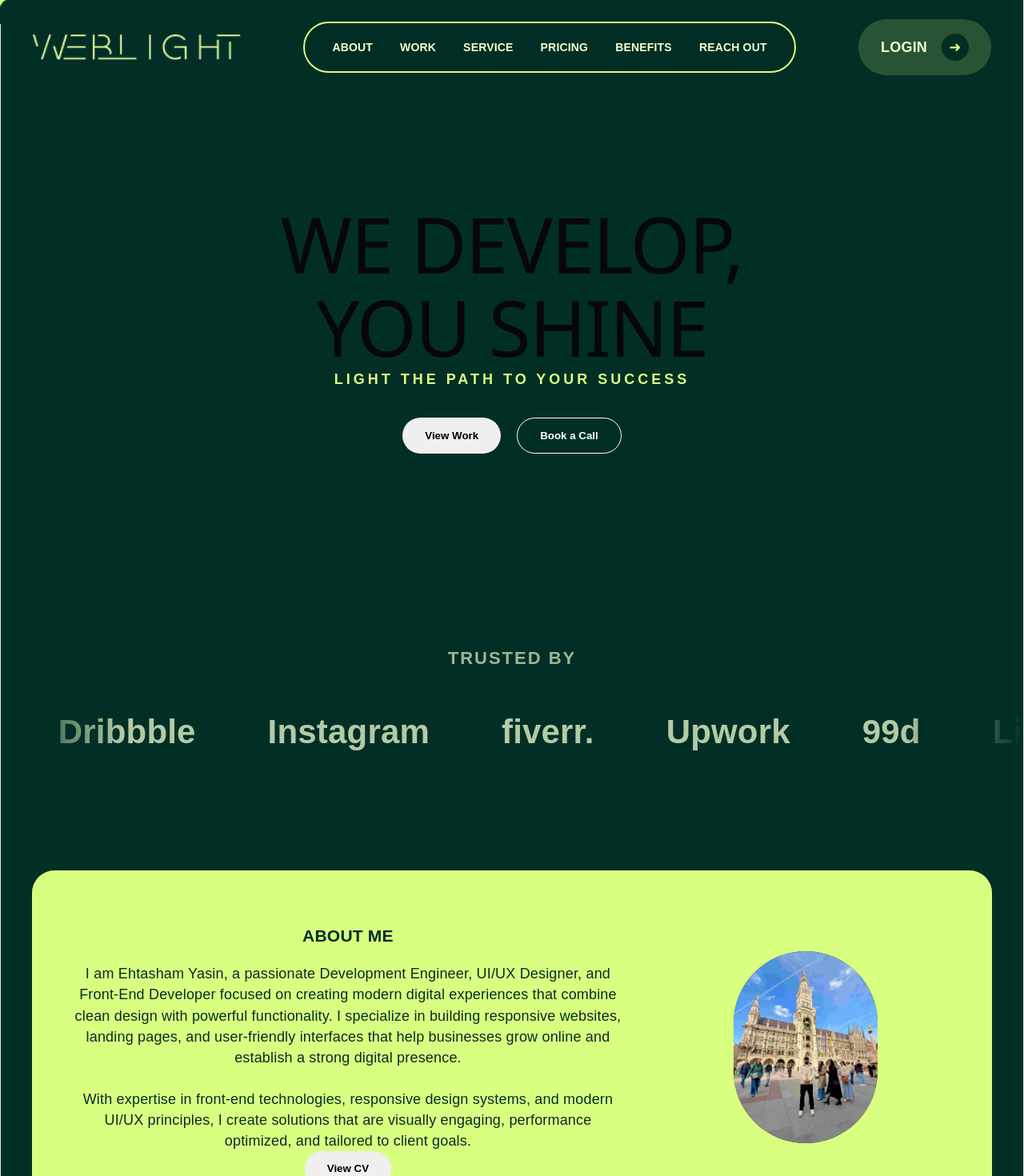
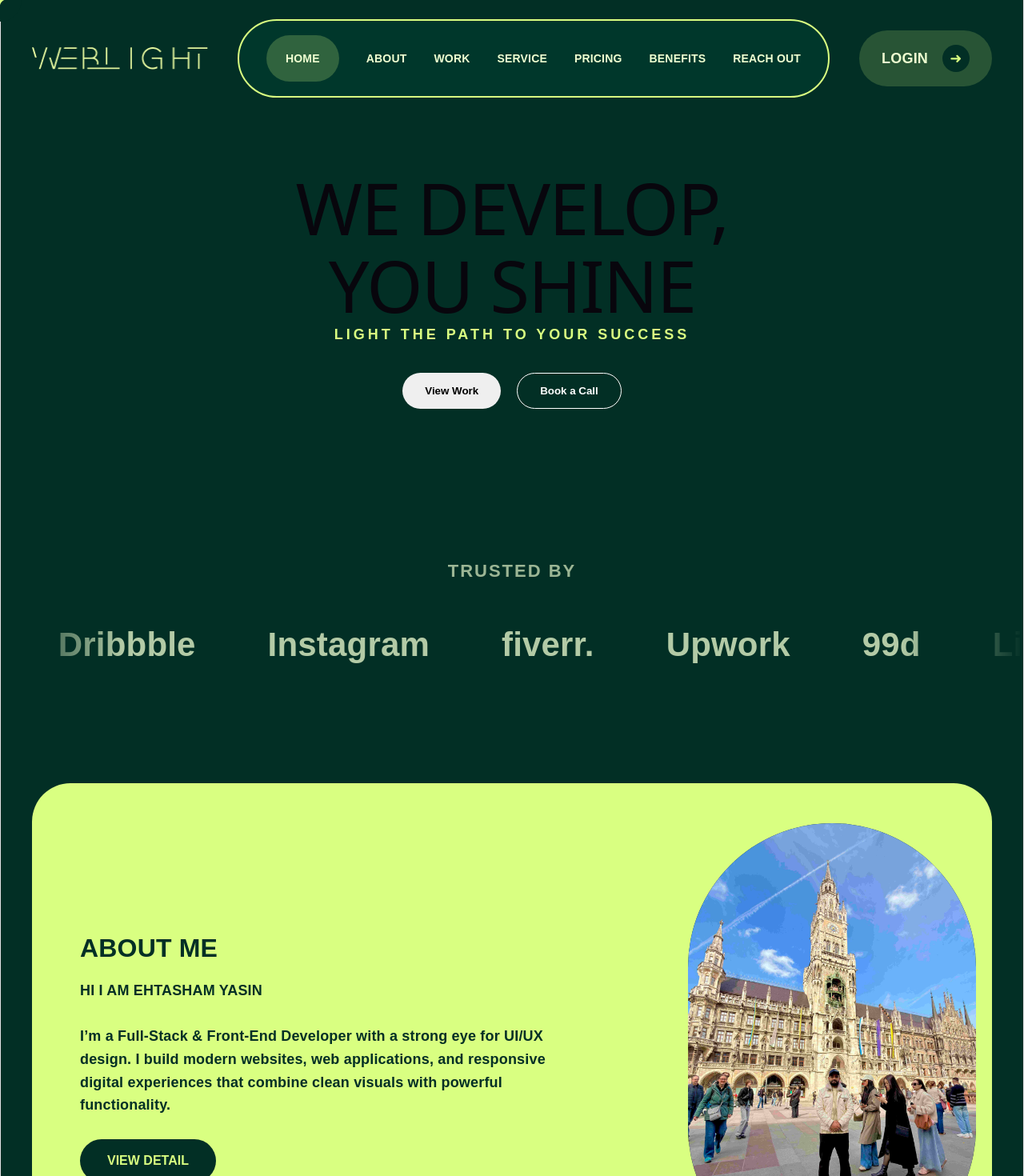
Before and after one commit to Ehtasham-Yasin/weblight-app, a React (Vite) app: page / in a window 1280 px wide. Shown: the top 1470 px of the page at 80% size. Built offline with nearby package versions, Linux system fonts and the light colour scheme.

Commit message:
make update in about section, add animation in nav

```diff
--- a/src/App.css
+++ b/src/App.css
@@ -1,3 +1,11 @@
+html {
+  scroll-behavior: smooth;
+}
+
+section {
+  scroll-margin-top: 120px;
+}
+
 * {
   box-sizing: border-box;
 }
@@ -12,8 +20,29 @@ body,
   background: #022f25;
 }
 
+.custom-cursor {
+  position: fixed;
+  top: 0;
+  left: 0;
+  width: 54px;
+  height: 54px;
+  background: #022f25;
+  color: #d9ff81;
+  border-radius: 50%;
+  display: grid;
+  place-items: center;
+  pointer-events: none;
+  z-index: 99999;
+  transform: translate(-50%, -50%);
+  font-size: 24px;
+}
+
 body {
   font-family: Arial, sans-serif;
+}
+
+.page {
+  padding-top: 1px;
 }
 
 .page {
@@ -25,35 +54,38 @@ body {
 }
 
 /* HEADER */
-.navbar {
-  position: sticky;
+.headerWrap {
+  position: fixed;
   top: 24px;
-  z-index: 1000;
-  width: min(100% - 80px, 1400px);
-  margin: 0 auto;
+  left: 50%;
+  transform: translateX(-50%);
+
+  width: min(calc(100% - 80px), 1400px);
+
   display: flex;
   align-items: center;
   justify-content: space-between;
+
+  z-index: 1000;
+}
+
+.navbar {
+  flex: 1;
+  display: flex;
+  justify-content: center;
 }
 
 .brandLogo {
-  width: 260px;
+  width: 220px;
   height: auto;
   object-fit: contain;
-  flex-shrink: 0;
 }
 
 .navPill {
-  height: 64px;
-  padding: 0 34px;
+  background: #00372b;
   border: 2px solid #d9ff81;
   border-radius: 999px;
-  display: flex;
-  align-items: center;
-  justify-content: center;
-  gap: 34px;
-  background: rgba(2, 47, 37, 0.78);
-  backdrop-filter: blur(14px);
+  padding: 18px 34px;
 }
 
 .desktopLinks {
@@ -62,7 +94,14 @@ body {
   gap: 34px;
 }
 
-.desktopLinks a,
+.desktopLinks a.activeNav {
+  background: rgba(217, 255, 129, 0.22);
+  color: #efffd1;
+  padding: 16px 24px;
+  border-radius: 999px;
+  transition: all 0.3s ease;
+}
+
 .navPill a {
   color: #efffd1;
   text-decoration: none;
@@ -228,19 +267,67 @@ button {
 .about {
   background: #d9ff81;
   color: #022f25;
-  padding: 48px;
+
+  padding: 50px 60px;
+
   display: grid;
-  grid-template-columns: 1.5fr 0.8fr;
+  grid-template-columns: 58% 42%;
+
   gap: 40px;
   align-items: center;
+
+  border-radius: 48px;
+}
+
+.aboutText {
+  text-align: left;
+  max-width: 760px;
+}
+
+.aboutText h3 {
+  font-size: 32px;
+  font-weight: 900;
+  margin-bottom: 26px;
+}
+
+.aboutHello {
+  font-size: 22px;
+  font-weight: 800;
+  margin-bottom: 22px;
+}
+
+.aboutText p {
+  font-size: 18px;
+  line-height: 1.6;
+  font-weight: 700;
+  margin-bottom: 28px;
+}
+
+.aboutText button {
+  background: #022f25;
+  color: #d9ff81;
+
+  border: none;
+  border-radius: 999px;
+
+  padding: 18px 34px;
+
+  font-size: 16px;
+  font-weight: 800;
+
+  cursor: pointer;
 }
 
 .profile {
-  width: 180px;
-  height: 240px;
-  border-radius: 140px;
+  width: 360px;
+  height: 560px;
+
+  border-radius: 220px;
+
   overflow: hidden;
-  margin: auto;
+
+  justify-self: end;
+
   background: #022f25;
 }
 
@@ -254,6 +341,33 @@ button {
   width: min(100% - 32px, 1200px);
   margin: 60px auto;
   text-align: center;
+}
+
+@media (max-width: 900px) {
+  .about {
+    grid-template-columns: 1fr;
+    padding: 40px 28px;
+    text-align: center;
+  }
+
+  .about,
+  .contact {
+    grid-template-columns: 1fr;
+  }
+
+  .aboutText {
+    text-align: center;
+  }
+
+  .profile {
+    width: 240px;
+    height: 330px;
+    margin: 0 auto;
+  }
+
+  .aboutText p {
+    font-size: 18px;
+  }
 }
 
 .workGrid,
@@ -927,62 +1041,28 @@ button {
 
 /* MOBILE */
 @media (max-width: 900px) {
-  .footerTop {
-    grid-template-columns: 1fr;
-    padding: 35px 28px;
+  .headerWrap {
+    width: calc(100% - 24px);
+    top: 14px;
+    gap: 12px;
   }
 
-  .footerBottom {
-    padding: 60px 20px;
-  }
-
-  .footerBottom h3 {
-    font-size: 38px;
-  }
-
-  .footerBottom p {
-    font-size: 20px;
-  }
-}
-
-/* CURSOR */
-.custom-cursor {
-  position: fixed;
-  width: 60px;
-  height: 60px;
-  border-radius: 50%;
-  background: #022f25;
-  color: #d9ff81;
-  display: flex;
-  align-items: center;
-  justify-content: center;
-  font-size: 26px;
-  pointer-events: none;
-  transform: translate(-50%, -50%);
-  z-index: 9999;
-  transition: all 0.08s linear;
-}
-
-/* TABLET + MOBILE NAV */
-@media (max-width: 900px) {
   .navbar {
-    width: calc(100% - 24px);
-    top: 14px;
+    flex: 1;
   }
 
   .brandLogo {
-    position: absolute;
-    left: 24px;
-    width: 90px;
+    position: static;
+    width: 95px;
     z-index: 20;
   }
 
   .navPill {
     width: 100%;
     height: 60px;
-    padding: 0 20px 0 130px;
-    justify-content: space-between;
-    border-width: 2px;
+    padding: 0 20px;
+    display: flex;
+    align-items: center;
   }
 
   .desktopLinks,
@@ -993,19 +1073,20 @@ button {
   .menuToggle {
     display: flex;
     align-items: center;
-    gap: 10px;
+    gap: 14px;
     margin-left: auto;
     background: transparent;
     color: #efffd1;
-    font-size: 18px;
-    font-weight: 700;
+    font-size: 24px;
+    font-weight: 800;
     border: none;
     padding: 0;
   }
 
   .hamburger {
-    font-size: 24px;
+    font-size: 30px;
     line-height: 1;
+  }
 }
 
 .mobileMenu {
@@ -1071,11 +1152,6 @@ button {
   justify-content: center;
 }
 
-  .about,
-  .contact {
-    grid-template-columns: 1fr;
-  }
-
 .workGrid,
 .cards,
 .priceGrid,
@@ -1090,18 +1166,16 @@ button {
 textarea {
   grid-column: span 1;
 }
-}
 
 /* MOBILE */
 @media (max-width: 600px) {
   .brandLogo {
-    left: 22px;
-    width: 80px;
+    width: 90px;
   }
 
   .navPill {
     height: 58px;
-    padding-left: 118px;
+    padding: 0 18px;
   }
 
   .menuToggle {
--- a/src/App.jsx
+++ b/src/App.jsx
@@ -1,7 +1,17 @@
-import React from "react";
+import React, { useState } from "react";
 import "./App.css";
 
 export default function App() {
+  const [activeNav, setActiveNav] = useState("home");
+  const sections = [
+    "home",
+    "about",
+    "work",
+    "services",
+    "pricing",
+    "benefits",
+    "contact",
+  ];
   const [menuOpen, setMenuOpen] = React.useState(false);
   const cursorRef = React.useRef(null);
 
@@ -24,16 +34,28 @@ export default function App() {
       <div className="custom-cursor" ref={cursorRef}>
         ✦
       </div>
+      <header className="headerWrap">
+        {/* LOGO */}
+        <img
+          src="/logo.png"
+          alt="Weblight Logo"
+          className="brandLogo"
+        />
+
+        {/* NAV */}
         <nav className="navbar">
-        <img src="/logo.png" alt="Weblight Logo" className="brandLogo" />
-
           <div className="navPill">
-          <button className="menuToggle" onClick={() => setMenuOpen(!menuOpen)}>
+            <button
+              className="menuToggle"
+              onClick={() => setMenuOpen(!menuOpen)}
+            >
               <span>Menu</span>
               <span className="hamburger">☰</span>
             </button>
 
+            {/* MOBILE MENU */}
             <div className={menuOpen ? "mobileMenu active" : "mobileMenu"}>
+              <a href="#home">HOME</a>
               <a href="#about">ABOUT</a>
               <a href="#work">WORK</a>
               <a href="#services">SERVICE</a>
@@ -46,21 +68,35 @@ export default function App() {
               </a>
             </div>
 
+            {/* DESKTOP */}
             <div className="desktopLinks">
-            <a href="#about">ABOUT</a>
-            <a href="#work">WORK</a>
-            <a href="#services">SERVICE</a>
-            <a href="#pricing">PRICING</a>
-            <a href="#benefits">BENEFITS</a>
-            <a href="#contact">REACH OUT</a>
+              {["home", "about", "work", "services", "pricing", "benefits", "contact"].map(
+                (item) => (
+                  <a
+                    key={item}
+                    href={`#${item}`}
+                    className={activeNav === item ? "activeNav" : ""}
+                    onClick={() => setActiveNav(item)}
+                  >
+                    {item === "services"
+                      ? "SERVICE"
+                      : item === "contact"
+                        ? "REACH OUT"
+                        : item.toUpperCase()}
+                  </a>
+                )
+              )}
             </div>
           </div>
+        </nav>
 
+        {/* LOGIN */}
         <a href="#contact" className="loginBtn">
           LOGIN <span>➜</span>
         </a>
-      </nav>
-      <section className="hero">
+      </header>
+
+      <section className="hero" id="home">
         <h1>
           WE DEVELOP,
           <br />
@@ -102,21 +138,15 @@ export default function App() {
       </section>
 
       <section className="about" id="about">
-        <div>
+        <div className="aboutText">
           <h3>ABOUT ME</h3>
 
+          <p className="aboutHello">HI I AM EHTASHAM YASIN</p>
+
           <p>
-            I am Ehtasham Yasin, a passionate Development Engineer, UI/UX
-            Designer, and Front-End Developer focused on creating modern digital
-            experiences that combine clean design with powerful functionality. I
-            specialize in building responsive websites, landing pages, and
-            user-friendly interfaces that help businesses grow online and
-            establish a strong digital presence.
-            <br />
-            <br />
-            With expertise in front-end technologies, responsive design systems,
-            and modern UI/UX principles, I create solutions that are visually
-            engaging, performance optimized, and tailored to client goals.
+            I’m a Full-Stack & Front-End Developer with a strong eye for UI/UX design.
+            I build modern websites, web applications, and responsive digital
+            experiences that combine clean visuals with powerful functionality.
           </p>
 
           <a
@@ -124,7 +154,7 @@ export default function App() {
             target="_blank"
             rel="noopener noreferrer"
           >
-            <button>View CV</button>
+            <button>VIEW DETAIL</button>
           </a>
         </div>
 
```
Lines whose indentation alone changed are shown as unchanged.
